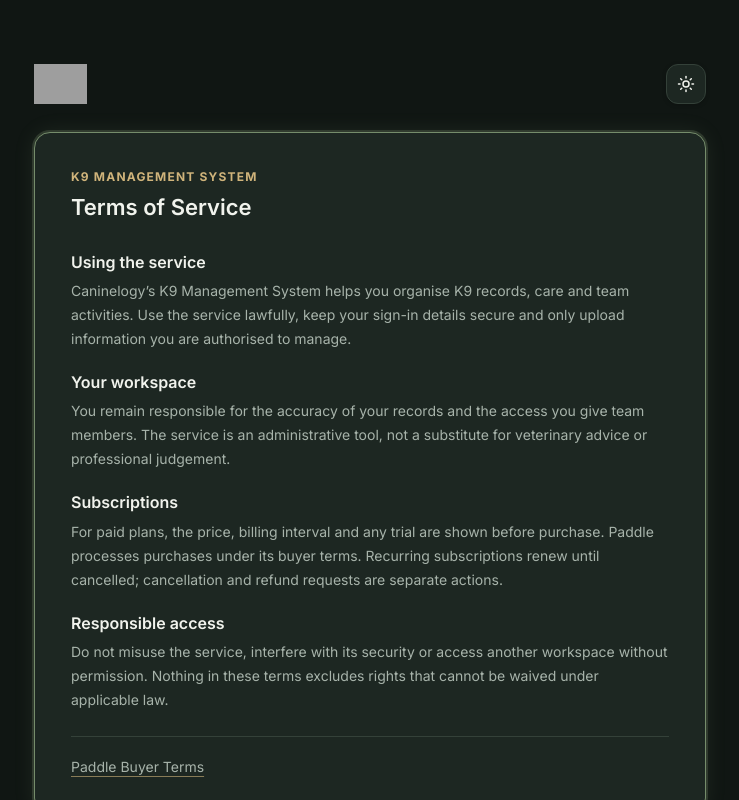
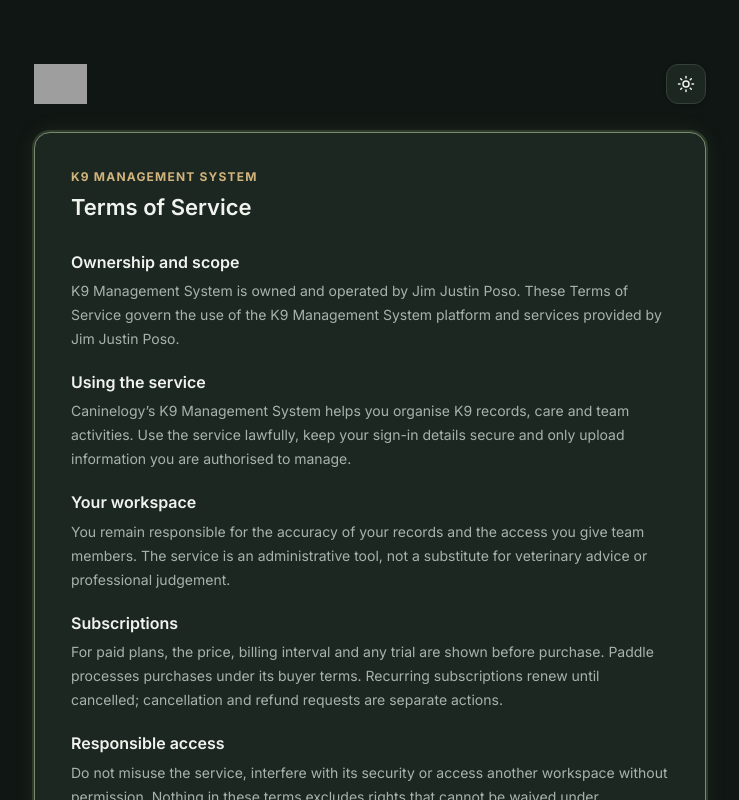
Before and after one commit to jimjustinmposo/K9-Management-System, a React (Vite) app: page /terms in a window 1280 px wide. Shown: the top 800 px of the page, without its empty margins (270-1009 px from the left). Built offline with nearby package versions, Linux system fonts and the light colour scheme; no server answers; grey boxes are pictures that could not be loaded.

Commit message:
added ownership scope

```diff
--- a/src/pages/LegalPage.tsx
+++ b/src/pages/LegalPage.tsx
@@ -5,6 +5,7 @@
   terms: {
     title: "Terms of Service",
     sections: [
+      ["Ownership and scope", "K9 Management System is owned and operated by Jim Justin Poso. These Terms of Service govern the use of the K9 Management System platform and services provided by Jim Justin Poso."],
       ["Using the service", "Caninelogy’s K9 Management System helps you organise K9 records, care and team activities. Use the service lawfully, keep your sign-in details secure and only upload information you are authorised to manage."],
       ["Your workspace", "You remain responsible for the accuracy of your records and the access you give team members. The service is an administrative tool, not a substitute for veterinary advice or professional judgement."],
       ["Subscriptions", "For paid plans, the price, billing interval and any trial are shown before purchase. Paddle processes purchases under its buyer terms. Recurring subscriptions renew until cancelled; cancellation and refund requests are separate actions."],
```
